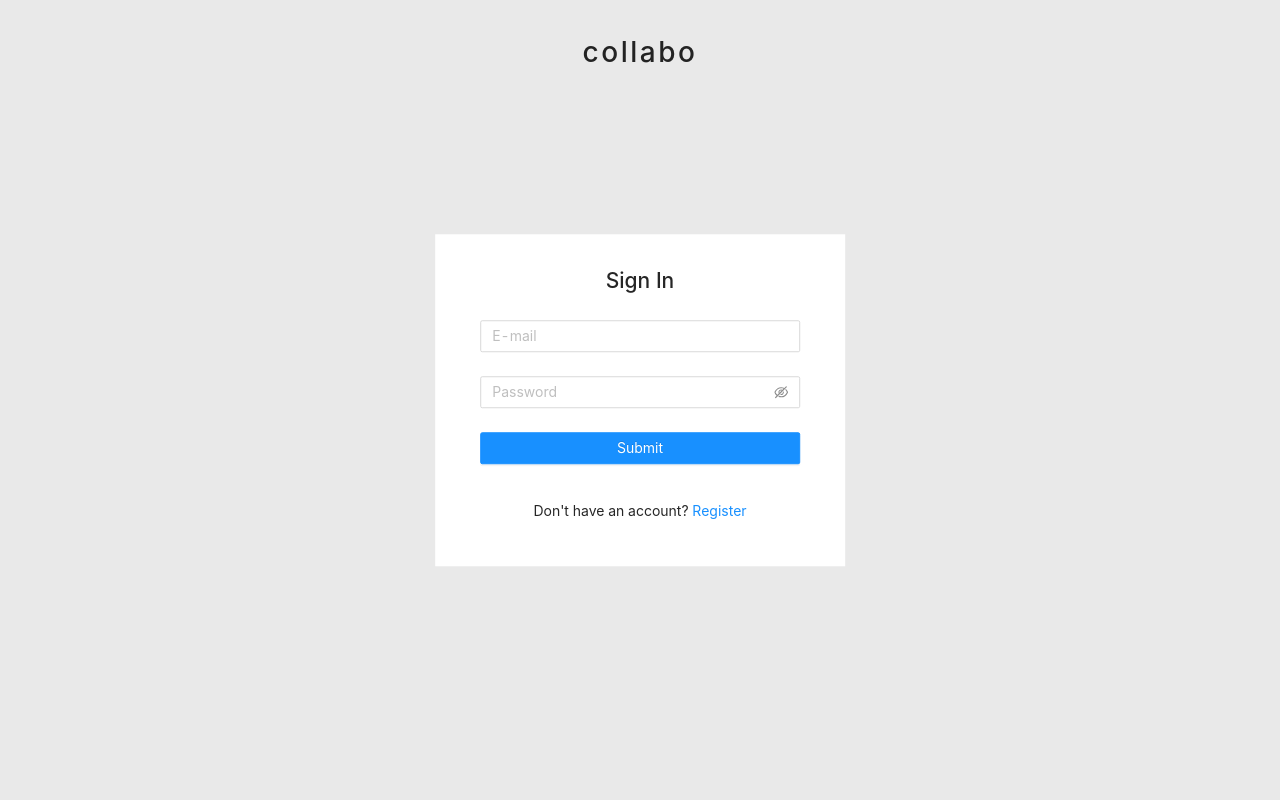
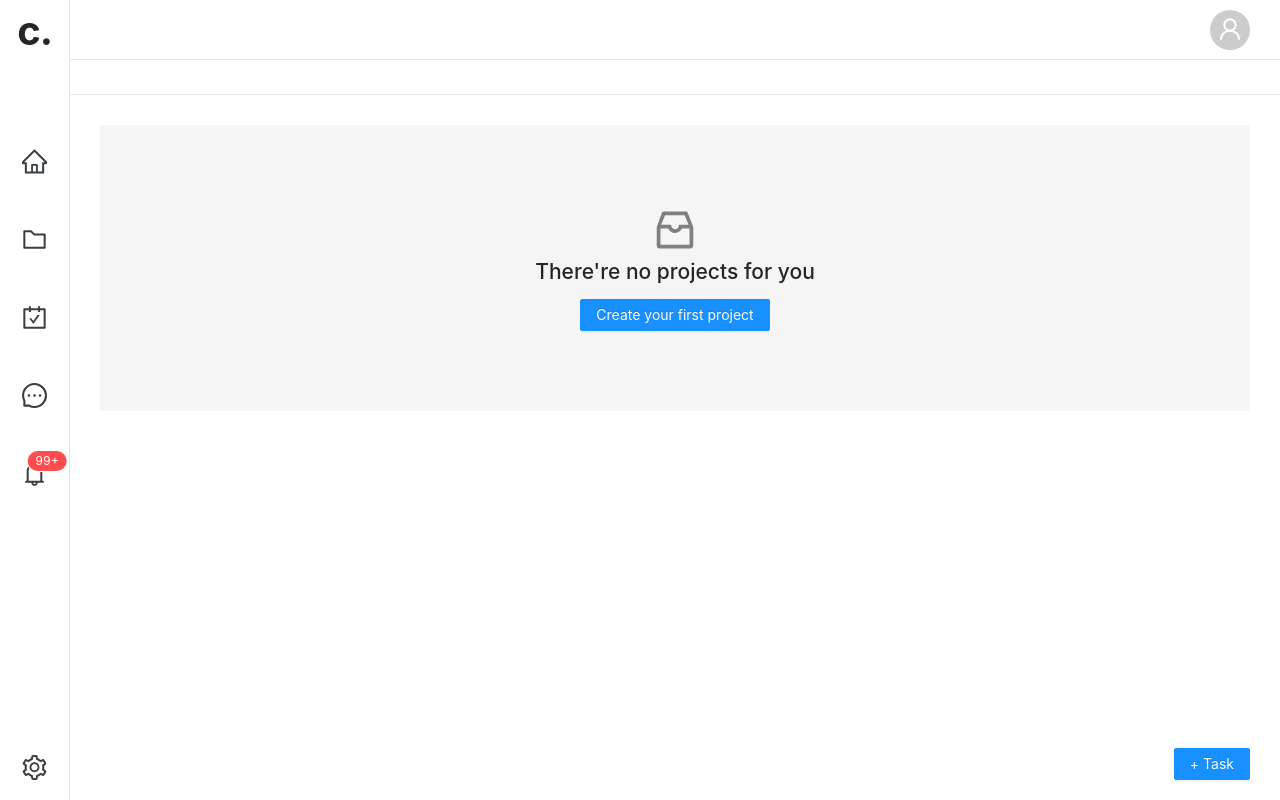
Before and after one commit to hoangviet97/collabo, a React (Create React App) app in the folder frontend/: page /projects in a window 1280 px wide. Before the commit this address led to /login. Built offline with nearby package versions, Linux system fonts and the light colour scheme; no server answers.

Commit message:
Fixed protected route flash and remove new project

```diff
--- a/frontend/src/App.css
+++ b/frontend/src/App.css
@@ -136,8 +136,16 @@
   right: 30px;
 }
 
-.no-project {
+.no-content {
   background-color: rgb(245, 245, 245);
   padding: 80px;
   text-align: center;
 }
+
+.new-project-form {
+  background-color: lawngreen;
+  width: 300px;
+  height: 300px;
+  position: absolute;
+  z-index: 999;
+}
--- /dev/null
+++ b/frontend/src/actions/newProject.js
@@ -0,0 +1,9 @@
+import { CLOSE_PROJECT_FORM, SHOW_PROJECT_FORM } from "./types";
+
+export const showNewProjectForm = () => (dispatch) => {
+  dispatch({ type: SHOW_PROJECT_FORM });
+};
+
+export const closeNewProjectForm = () => (dispatch) => {
+  dispatch({ type: CLOSE_PROJECT_FORM });
+};
--- a/frontend/src/actions/types.js
+++ b/frontend/src/actions/types.js
@@ -5,3 +5,5 @@ export const LOGIN_FAIL = "LOGIN_FAIL";
 export const USER_LOADED = "USER_LOADED";
 export const AUTH_ERROR = "AUTH_ERROR";
 export const LOGOUT = "LOGOUT";
+export const SHOW_PROJECT_FORM = "SHOW_PROJECT_FORM";
+export const CLOSE_PROJECT_FORM = "CLOSE_PROJECT_FORM";
--- a/frontend/src/components/dashboard/Dashboard.js
+++ b/frontend/src/components/dashboard/Dashboard.js
@@ -1,13 +1,17 @@
 import React, { useEffect } from "react";
 import Sidebar from "./Sidebar";
 import Main from "./Main";
+import { connect } from "react-redux";
+import NewProject from "./NewProject";
 
 const Dashboard = () => {
   return (
-    <div className="dashboard">
-      <Sidebar />
-      <Main />
-    </div>
+    <>
+      <div className="dashboard">
+        <Sidebar />
+        <Main />
+      </div>
+    </>
   );
 };
 
--- /dev/null
+++ b/frontend/src/components/dashboard/NewProject.js
@@ -0,0 +1,7 @@
+import React from "react";
+
+const NewProject = () => {
+  return <div className="new-project-form"></div>;
+};
+
+export default NewProject;
--- a/frontend/src/components/dashboard/Projects.js
+++ b/frontend/src/components/dashboard/Projects.js
@@ -1,22 +1,10 @@
 import React from "react";
 import Toolbar from "./Toolbar";
 import Container from "../utils/Container";
-import { Button } from "antd";
-
-import { FolderOpenOutlined } from "@ant-design/icons";
+import NoContent from "./noContent/NoContent";
 
 const Projects = () => {
-  let content = (
-    <>
-      <div className="no-project">
-        <FolderOpenOutlined style={{ fontSize: "40px", marginBottom: "25px" }} />
-        <h2>There're no projects for you</h2>
-        <Button type="primary" shape="round" size={30}>
-          Create your first project
-        </Button>
-      </div>
-    </>
-  );
+  let content = <NoContent type="project" />;
 
   return (
     <div>
--- a/frontend/src/components/dashboard/Tasks.js
+++ b/frontend/src/components/dashboard/Tasks.js
@@ -1,14 +1,15 @@
 import React from "react";
 import Toolbar from "./Toolbar";
 import Container from "../utils/Container";
+import NoContent from "./noContent/NoContent";
 
 const Tasks = () => {
+  let content = <NoContent type="task" />;
+
   return (
     <div>
       <Toolbar />
-      <Container size="30">
-        <h2>Tasks</h2>
-      </Container>
+      <Container size="30">{content}</Container>
     </div>
   );
 };
--- /dev/null
+++ b/frontend/src/components/dashboard/noContent/NoContent.js
@@ -0,0 +1,20 @@
+import React from "react";
+import { Button } from "antd";
+import { InboxOutlined } from "@ant-design/icons";
+import { connect } from "react-redux";
+import { showNewProjectForm } from "../../../actions/newProject";
+
+const NoContent = ({ type, showNewProjectForm }) => {
+  const createNewContent = () => {};
+  return (
+    <div className="no-content">
+      <InboxOutlined style={{ fontSize: "50px", color: "grey" }} />
+      <h2>There're no {type}s for you</h2>
+      <Button type="primary" onClick={createNewContent}>
+        Create your first {type}
+      </Button>
+    </div>
+  );
+};
+
+export default connect(null, {})(NoContent);
--- a/frontend/src/components/routing/ProtectedRoute.js
+++ b/frontend/src/components/routing/ProtectedRoute.js
@@ -2,11 +2,12 @@ import React from "react";
 import { Route, Redirect } from "react-router-dom";
 import { connect } from "react-redux";
 
-const ProtectedRoute = ({ component: Component, isAuthenticated, ...children }) => {
-  if (isAuthenticated === true) {
-    return <Route {...children} render={(props) => <Component {...props} />} />;
+const ProtectedRoute = ({ component: Component, isAuthenticated, ...rest }) => {
+  if (isAuthenticated === false) {
+    return <Redirect to="/login" />;
+  } else {
+    return <Component {...rest} />;
   }
-  return <Redirect to="login" />;
 };
 
 const mapStateToProps = (state) => ({
```
